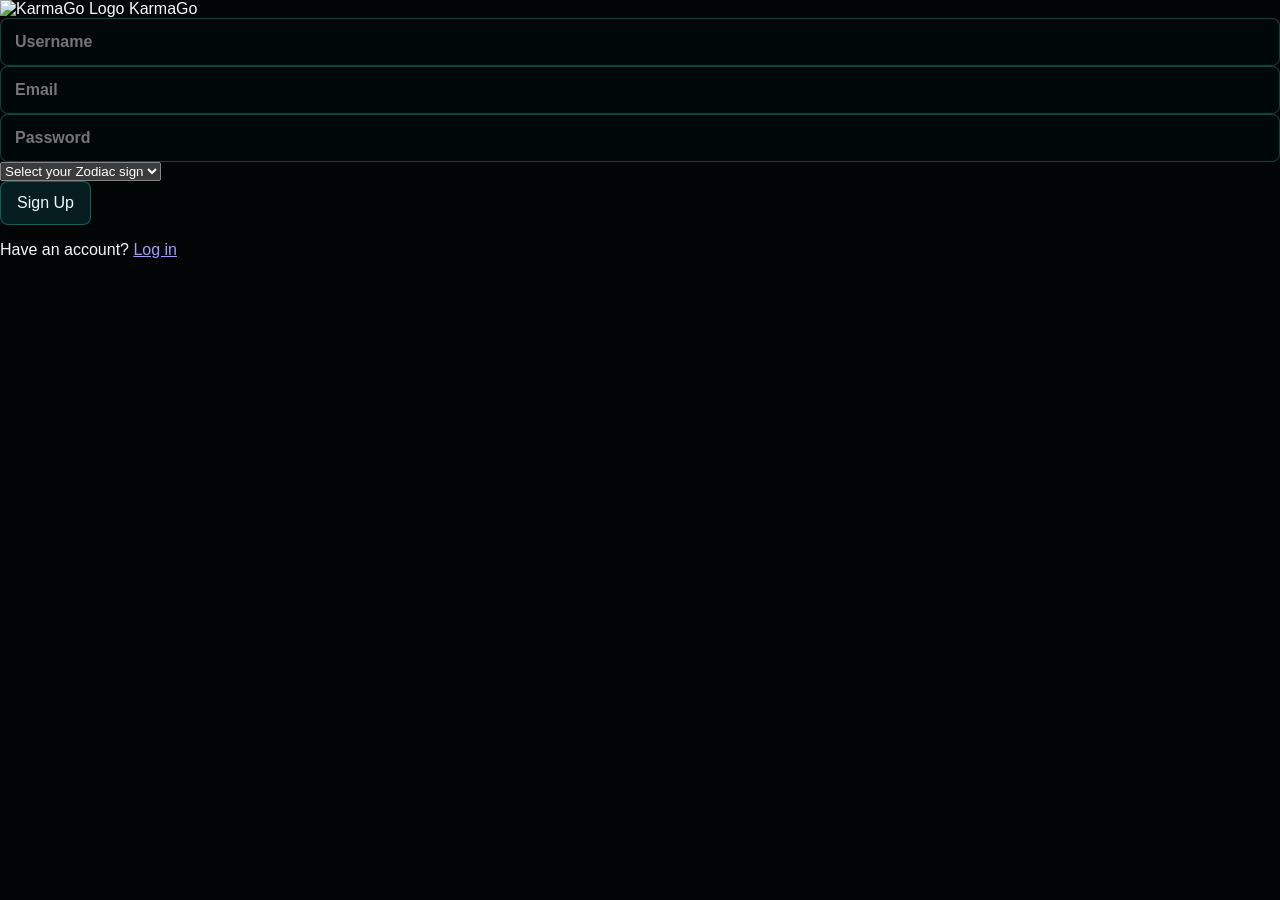
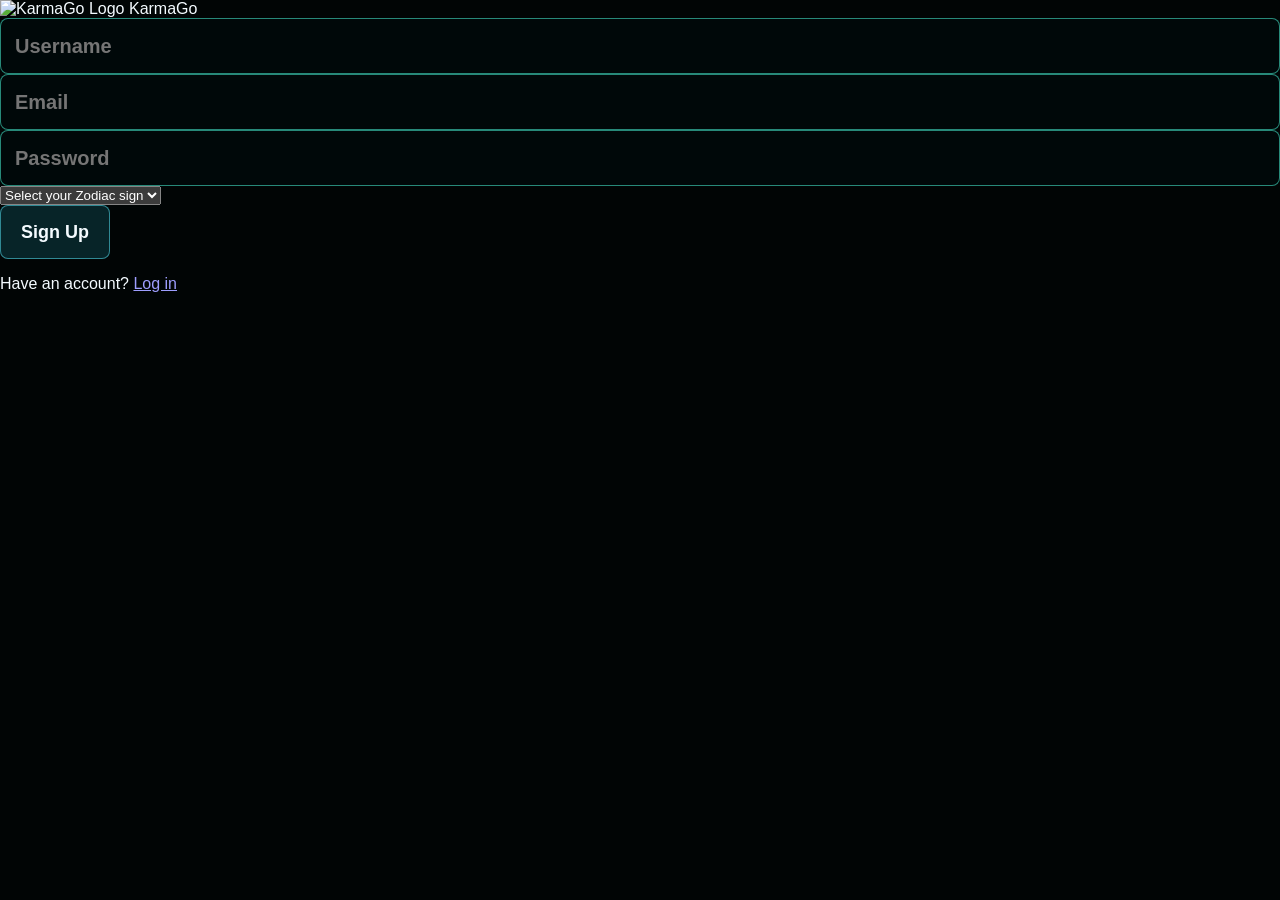

Improve profile HUD stability and readability

--- a/style.css
+++ b/style.css
@@ -1,11 +1,11 @@
 :root {
   color-scheme: dark;
   --bg: #020707;
-  --panel: rgba(7, 24, 25, 0.84);
-  --panel-strong: rgba(10, 36, 38, 0.94);
-  --line: rgba(76, 255, 224, 0.28);
+  --panel: rgba(2, 13, 14, 0.94);
+  --panel-strong: rgba(4, 22, 24, 0.98);
+  --line: rgba(76, 255, 224, 0.5);
   --text: #f4fbff;
-  --muted: #9ab0b3;
+  --muted: #c3d1d4;
   --cyan: #5ceaff;
   --leaf: #83ff9f;
 }
@@ -35,13 +35,15 @@ textarea {
 }
 
 button {
-  border: 1px solid var(--line);
+  border: 1px solid rgba(91, 238, 255, 0.5);
   border-radius: 8px;
   color: var(--text);
-  background: rgba(9, 35, 37, 0.88);
-  min-height: 44px;
-  padding: 0 16px;
+  background: rgba(8, 38, 42, 0.96);
+  min-height: 54px;
+  padding: 0 20px;
   cursor: pointer;
+  font-size: 18px;
+  font-weight: 800;
 }
 
 button:hover,
@@ -60,9 +62,9 @@ button:focus-visible {
 .screen {
   position: relative;
   overflow: hidden;
-  padding: 34px 42px 42px;
+  padding: 30px 36px 38px;
   background:
-    linear-gradient(90deg, rgba(1, 6, 7, 0.92), rgba(1, 8, 10, 0.68)),
+    linear-gradient(90deg, rgba(1, 5, 6, 0.97), rgba(1, 8, 10, 0.86)),
     url("images/wallpapers/neuro-midnight.png") center / cover;
 }
 
@@ -71,7 +73,9 @@ button:focus-visible {
   position: absolute;
   inset: 0;
   pointer-events: none;
-  background: radial-gradient(circle at 68% 20%, rgba(92, 234, 255, 0.12), transparent 34%);
+  background:
+    linear-gradient(180deg, rgba(0, 0, 0, 0.18), rgba(0, 0, 0, 0.5)),
+    radial-gradient(circle at 68% 20%, rgba(92, 234, 255, 0.08), transparent 34%);
 }
 
 .topbar,
@@ -82,12 +86,12 @@ button:focus-visible {
 }
 
 .topbar {
-  height: 58px;
+  height: 68px;
   display: flex;
   align-items: center;
   gap: 14px;
-  border-bottom: 1px solid rgba(76, 255, 224, 0.18);
-  margin-bottom: 28px;
+  border-bottom: 1px solid rgba(76, 255, 224, 0.36);
+  margin-bottom: 24px;
 }
 
 .topbar img {
@@ -103,7 +107,7 @@ button:focus-visible {
 }
 
 .topbar strong {
-  font-size: 22px;
+  font-size: 30px;
 }
 
 .topbar span,
@@ -112,7 +116,7 @@ button:focus-visible {
 .bio-card span {
   color: var(--cyan);
   text-transform: uppercase;
-  font-size: 12px;
+  font-size: 16px;
   font-weight: 800;
   letter-spacing: 0;
 }
@@ -123,9 +127,9 @@ button:focus-visible {
 
 .profile-view {
   display: grid;
-  grid-template-columns: minmax(210px, 0.82fr) minmax(360px, 1.6fr);
-  gap: 28px;
-  height: calc(100% - 86px);
+  grid-template-columns: minmax(220px, 0.75fr) minmax(420px, 1.8fr);
+  gap: 22px;
+  height: calc(100% - 92px);
 }
 
 .avatar-panel,
@@ -135,43 +139,68 @@ button:focus-visible {
   background: var(--panel);
   backdrop-filter: blur(16px);
   border-radius: 12px;
-  box-shadow: 0 22px 70px rgba(0, 0, 0, 0.34);
+  box-shadow: 0 22px 70px rgba(0, 0, 0, 0.58);
 }
 
 .avatar-panel {
-  padding: 20px;
+  padding: 18px;
   display: grid;
   grid-template-rows: 1fr auto auto;
   gap: 14px;
 }
 
 .avatar-frame {
-  min-height: 260px;
+  position: relative;
+  min-height: 300px;
   border-radius: 10px;
-  border: 1px solid rgba(92, 234, 255, 0.35);
-  background: rgba(0, 0, 0, 0.32);
+  border: 1px solid rgba(92, 234, 255, 0.58);
+  background:
+    radial-gradient(circle at 50% 30%, rgba(91, 238, 255, 0.12), transparent 42%),
+    rgba(0, 0, 0, 0.64);
   display: grid;
   place-items: center;
   overflow: hidden;
 }
 
 .avatar-frame img {
+  position: relative;
+  z-index: 2;
   width: 100%;
   height: 100%;
   object-fit: cover;
 }
 
+.avatar-frame img.is-hidden {
+  display: none;
+}
+
+.avatar-fallback {
+  position: absolute;
+  inset: 0;
+  display: grid;
+  place-items: center;
+  color: #d9fff5;
+  font-size: 72px;
+  font-weight: 900;
+  text-shadow: 0 0 26px rgba(92, 234, 255, 0.5);
+}
+
+.avatar-fallback.is-hidden {
+  display: none;
+}
+
 .identity-panel {
-  padding: 30px;
+  padding: 32px;
   display: grid;
   align-content: start;
-  gap: 20px;
+  gap: 22px;
 }
 
 h1 {
   margin: 0;
-  font-size: clamp(46px, 8vw, 92px);
+  font-size: clamp(58px, 8.5vw, 104px);
   line-height: 0.95;
+  text-shadow: 0 4px 22px rgba(0, 0, 0, 0.72);
 }
 
 .identity-grid {
@@ -182,10 +211,10 @@ h1 {
 
 .identity-grid article,
 .bio-card {
-  border: 1px solid rgba(76, 255, 224, 0.18);
-  background: rgba(0, 9, 10, 0.48);
+  border: 1px solid rgba(76, 255, 224, 0.42);
+  background: rgba(0, 9, 10, 0.84);
   border-radius: 8px;
-  padding: 16px;
+  padding: 18px;
 }
 
 .identity-grid article {
@@ -195,18 +224,19 @@ h1 {
 }
 
 .identity-grid strong {
-  font-size: 20px;
+  font-size: 28px;
   overflow-wrap: anywhere;
 }
 
 .bio-card {
-  min-height: 142px;
+  min-height: 170px;
 }
 
 .bio-card p {
-  margin: 10px 0 0;
-  color: #d9eef2;
-  line-height: 1.5;
+  margin: 12px 0 0;
+  color: #eefcff;
+  font-size: 24px;
+  line-height: 1.45;
   overflow-wrap: anywhere;
 }
 
@@ -229,7 +259,7 @@ label {
   gap: 8px;
   color: var(--cyan);
   text-transform: uppercase;
-  font-size: 12px;
+  font-size: 16px;
   font-weight: 800;
 }
 
@@ -240,16 +270,17 @@ label.wide {
 input,
 textarea {
   width: 100%;
-  border: 1px solid rgba(76, 255, 224, 0.24);
+  border: 1px solid rgba(76, 255, 224, 0.52);
   border-radius: 8px;
-  background: rgba(0, 9, 10, 0.72);
+  background: rgba(0, 9, 10, 0.92);
   color: var(--text);
   padding: 14px;
-  min-height: 46px;
+  min-height: 56px;
   outline: none;
   resize: none;
   text-transform: none;
   font-weight: 600;
+  font-size: 20px;
 }
 
 input:focus,
